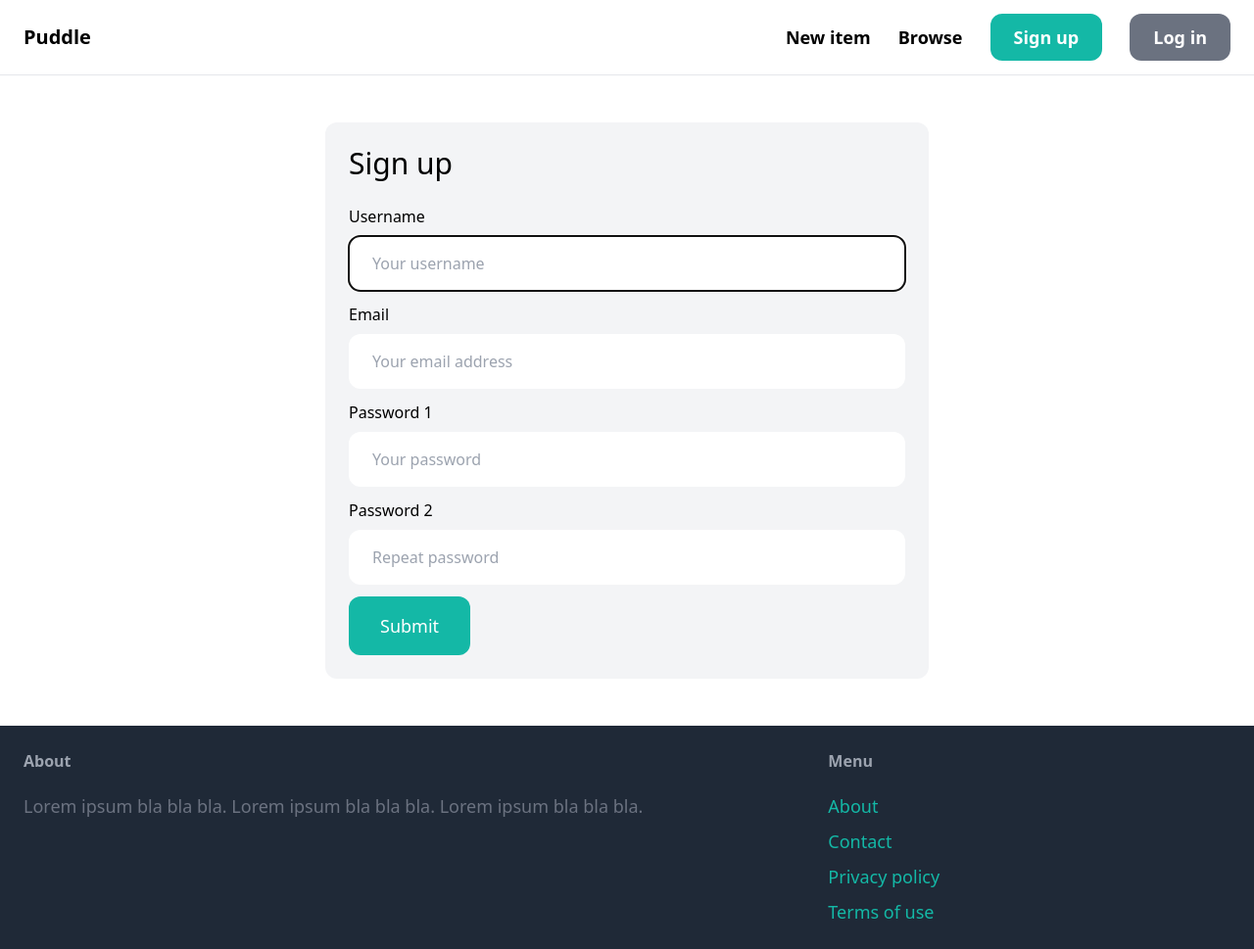
After one commit to Ivliro/puddle, a Django app: page /signup/ in a window 1280 px wide. The commit adds this page. Shown: the whole page at 98% size. Run offline with Django 4.2, Linux system fonts and the light colour scheme; some libraries are stand-ins or nearby versions.

Commit message:
did signup.html, signup form, signup views

```diff
--- /dev/null
+++ b/core/forms.py
@@ -0,0 +1,25 @@
+from django import forms
+from django.contrib.auth.forms import UserCreationForm
+from django.contrib.auth.models import User
+
+class SignupForm(UserCreationForm):
+    class Meta:
+        model = User
+        fields = ('username', 'email', 'password1', 'password2')
+
+    username = forms.CharField(widget=forms.TextInput(attrs={
+        'placeholder': 'Your username',
+        'class': 'w-full py-4 px-6 rounded-xl'
+    }))
+    email = forms.CharField(widget=forms.EmailInput(attrs={
+        'placeholder': 'Your email address',
+        'class': 'w-full py-4 px-6 rounded-xl'
+    }))
+    password1 = forms.CharField(widget=forms.PasswordInput(attrs={
+        'placeholder': 'Your password',
+        'class': 'w-full py-4 px-6 rounded-xl'
+    }))
+    password2 = forms.CharField(widget=forms.PasswordInput(attrs={
+        'placeholder': 'Repeat password',
+        'class': 'w-full py-4 px-6 rounded-xl'
+    }))
--- a/core/templates/core/base.html
+++ b/core/templates/core/base.html
@@ -15,7 +15,7 @@
                 <a href="#" class="text-lg font-semibold hover:text-gray-500">New item</a>
                 <a href="#" class="text-lg font-semibold hover:text-gray-500">Browse</a>
 
-                <a href="#" class="px-6 py-3 text-lg font-semibold bg-teal-500 text-white rounded-xl hover:bg-teal-500">Sign up</a>
+                <a href="{% url 'core:signup' %}" class="px-6 py-3 text-lg font-semibold bg-teal-500 text-white rounded-xl hover:bg-teal-500">Sign up</a>
                 <a href="#" class="px-6 py-3 text-lg font-semibold bg-gray-500 text-white rounded-xl hover:bg-gray-500">Log in</a>
             </div>
         </nav>
@@ -34,7 +34,7 @@
                 <h3 class="mb-5 font-semibold text-gray-400">Menu</h3>
                 <ul class="space-y-2">
                     <li><a href="#" class="text-lg text-teal-500 hover:text-teal-700">About</a></li>
-                    <li><a href="{% url 'contact' %}" class="text-lg text-teal-500 hover:text-teal-700">Contact</a></li>
+                    <li><a href="{% url 'core:contact' %}" class="text-lg text-teal-500 hover:text-teal-700">Contact</a></li>
                     <li><a href="#" class="text-lg text-teal-500 hover:text-teal-700">Privacy policy</a></li>
                     <li><a href="#" class="text-lg text-teal-500 hover:text-teal-700">Terms of use</a></li>
                 </ul>
--- /dev/null
+++ b/core/templates/core/signup.html
@@ -0,0 +1,37 @@
+{% extends 'core/base.html' %}
+
+{% block title %}Sign up{% endblock %}
+
+{% block content %}
+<div class="w-1/2 my-6 mx-auto p-6 bg-gray-100 rounded-xl">
+    <h1 class="mb-6 text-3xl">Sign up</h1>
+    <form method="post" action=".">
+        {% csrf_token %}
+        <div class="mb-3">
+            <label class="inline-block mb-2">Username</label><br>
+            {{ form.username }}
+        </div>
+        <div class="mb-3">
+            <label class="inline-block mb-2">Email</label><br>
+            {{ form.email }}
+        </div>
+        <div class="mb-3">
+            <label class="inline-block mb-2">Password 1</label><br>
+            {{ form.password1 }}
+        </div>
+        <div class="mb-3">
+            <label class="inline-block mb-2">Password 2</label><br>
+            {{ form.password2 }}
+        </div>
+        {% if form.errors or form.non_field_errors %}
+            <div class="mb-3 p-6 bg-red-100 rounded-xl">
+                {% for field in form %}
+                    {{ field.errors }}
+                {% endfor %}
+                {{ form.non_field_errors }}
+            </div>
+        {% endif %}
+        <button class="py-4 px-8 text-lg bg-teal-500 hover:bg-teal-700 rounded-xl text-white">Submit</button>
+    </form>
+</div>
+{% endblock %}
--- /dev/null
+++ b/core/urls.py
@@ -0,0 +1,11 @@
+from django.urls import path
+
+from . import views
+
+app_name = 'core'
+
+urlpatterns = [
+    path('', views.index, name='index'),
+    path('contact/', views.contact, name='contact'),
+    path('signup/', views.signup, name='signup'),
+]
--- a/core/views.py
+++ b/core/views.py
@@ -1,6 +1,7 @@
-from django.shortcuts import render
+from django.shortcuts import render, redirect
 
 from item.models import Category, Item
+from .forms import SignupForm
 
 # Create your views here.
 def index(request):
@@ -13,3 +14,15 @@ def index(request):
 
 def contact(request):
     return render(request, 'core/contact.html')
+
+def signup(request):
+    if request.method == 'POST':
+        form = SignupForm(request.POST)
+        if form.is_valid():
+            form.save()
+            return redirect('/login/')
+    else:
+        form = SignupForm()
+    return render(request, 'core/signup.html', {
+        'form': form
+    })
--- a/puddle/urls.py
+++ b/puddle/urls.py
@@ -6,7 +6,7 @@ Examples:
 Function views
     1. Add an import:  from my_app import views
     2. Add a URL to urlpatterns:  path('', views.home, name='home')
-Class-based views
+Class-based
     1. Add an import:  from other_app.views import Home
     2. Add a URL to urlpatterns:  path('', Home.as_view(), name='home')
 Including another URLconf
@@ -21,8 +21,7 @@ from django.urls import path, include
 from core.views import index, contact
 
 urlpatterns = [
-    path('', index, name='index'),
+    path('', include('core.urls')),
     path('items/', include('item.urls')),
-    path('contact/', contact, name='contact'),
     path('admin/', admin.site.urls),
 ] + static(settings.MEDIA_URL, document_root=settings.MEDIA_ROOT)
```
Also changed, not shown: db.sqlite3.
